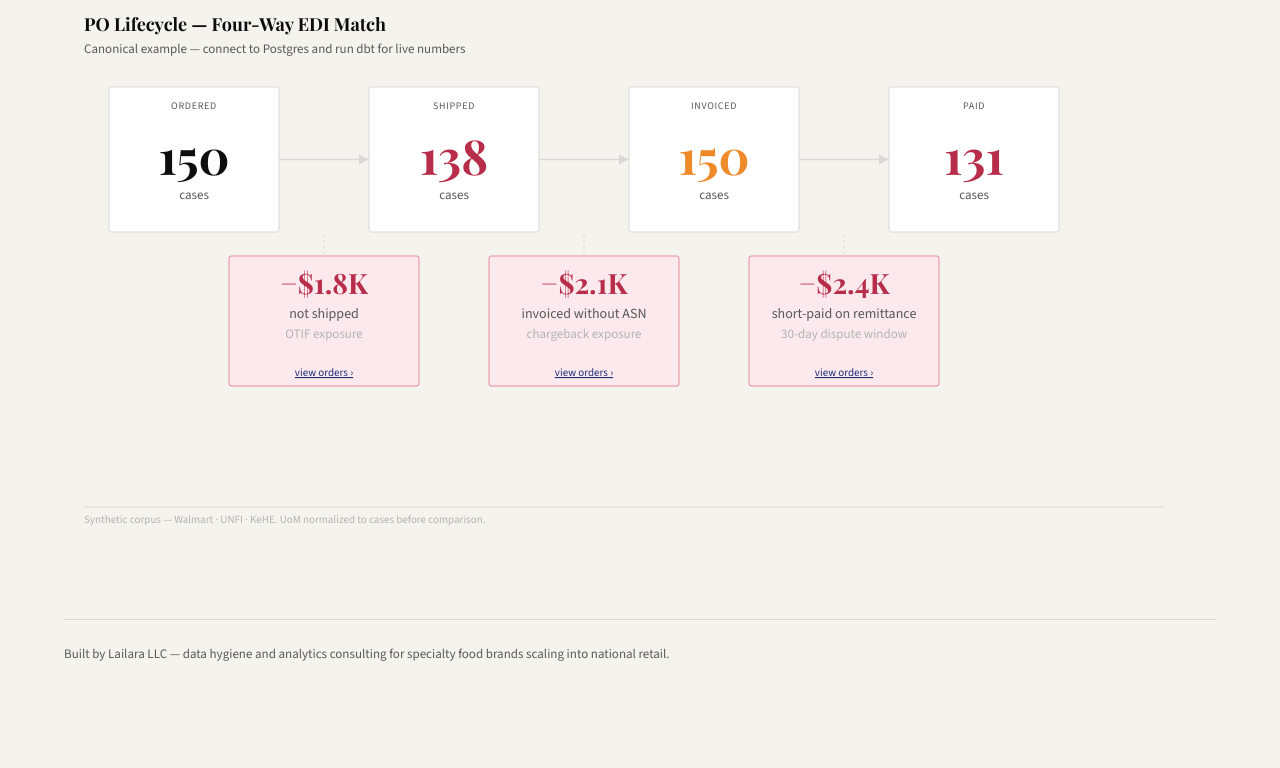
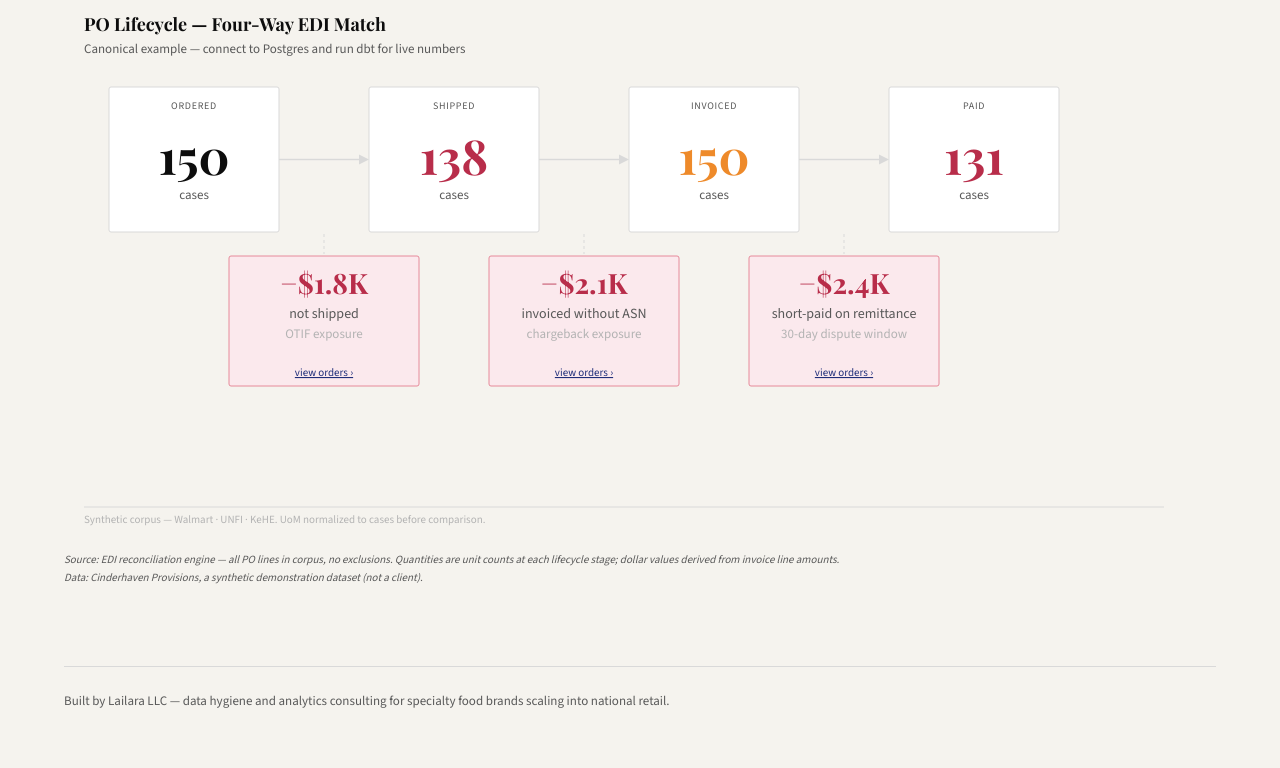
Before and after one commit to MsShawnP/edi-reconciliation-tool, a FastAPI app: page /lifecycle in a window 1280 px wide. Shown: the part 274-1042 px from the top of the page. Before the commit the page ends 935 px from the top, so only its background shows below. Run offline with FastAPI, Linux system fonts and the light colour scheme; data that the repository does not hold is empty; some libraries are stand-ins or nearby versions.

Commit message:
fix: add synthetic data disclosure to dashboard and lifecycle chart
Co-Authored-By: Claude Opus 4.6 <noreply@anthropic.com>

```diff
--- a/dashboard/templates/dashboard.html
+++ b/dashboard/templates/dashboard.html
@@ -103,6 +103,9 @@
     </p>
   </div>
   {% endif %}
+  <p class="chart-footnote" style="font-family:'Source Sans 3',sans-serif;font-size:11px;font-style:italic;color:var(--text-secondary);margin-top:12px;">
+    Data: Cinderhaven Provisions, a synthetic demonstration dataset (not a client).
+  </p>
 </section>
 
 {# ---- Filter bar + exception table ---- #}
--- a/dashboard/templates/lifecycle.html
+++ b/dashboard/templates/lifecycle.html
@@ -39,6 +39,10 @@
 <section class="section">
   <!-- D3 renders the SVG into this container -->
   <div id="lifecycle-visual" class="lifecycle-visual"></div>
+  <p class="chart-footnote" style="font-family:'Source Sans 3',sans-serif;font-size:11px;font-style:italic;color:var(--text-secondary);margin-top:12px;">
+    Source: EDI reconciliation engine — all PO lines in corpus, no exclusions. Quantities are unit counts at each lifecycle stage; dollar values derived from invoice line amounts.<br>
+    Data: Cinderhaven Provisions, a synthetic demonstration dataset (not a client).
+  </p>
 </section>
 
 {# ---- Drill-down table (populated by JS when a callout is clicked) ---- #}
```
